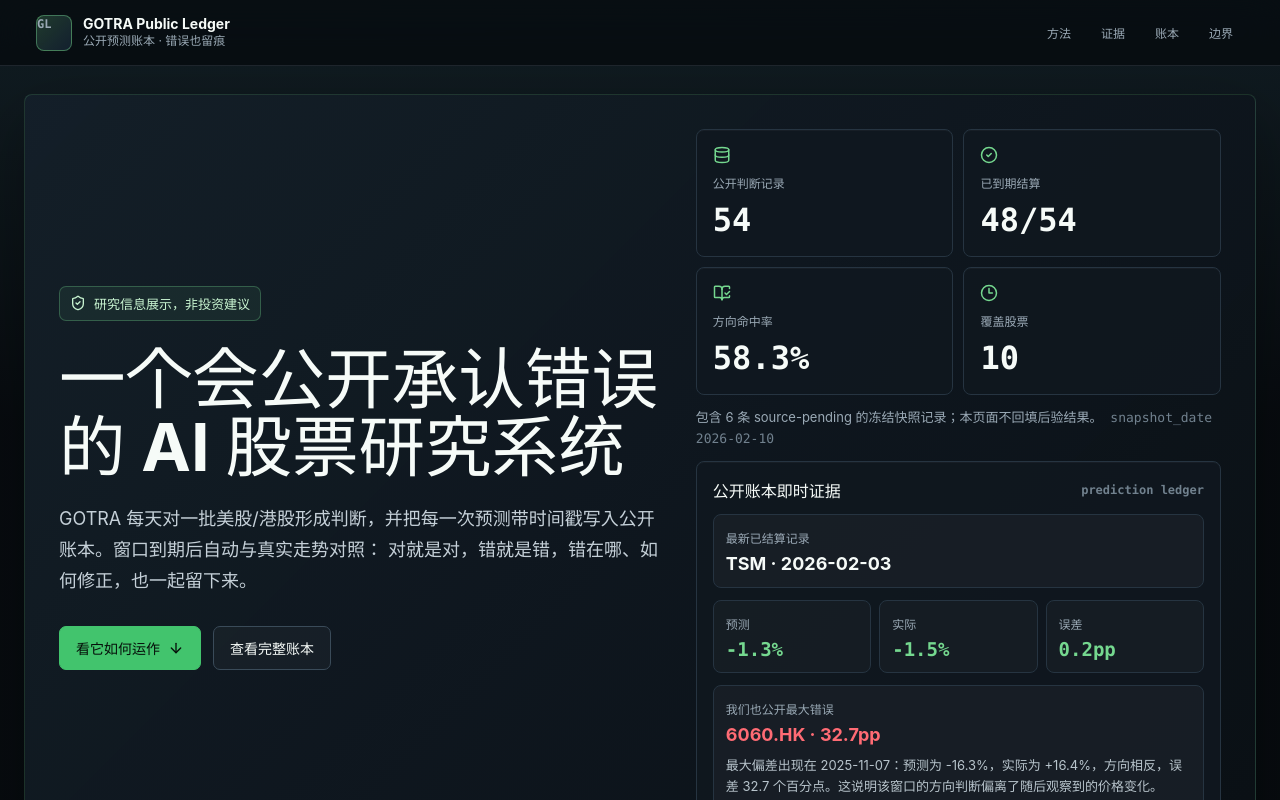
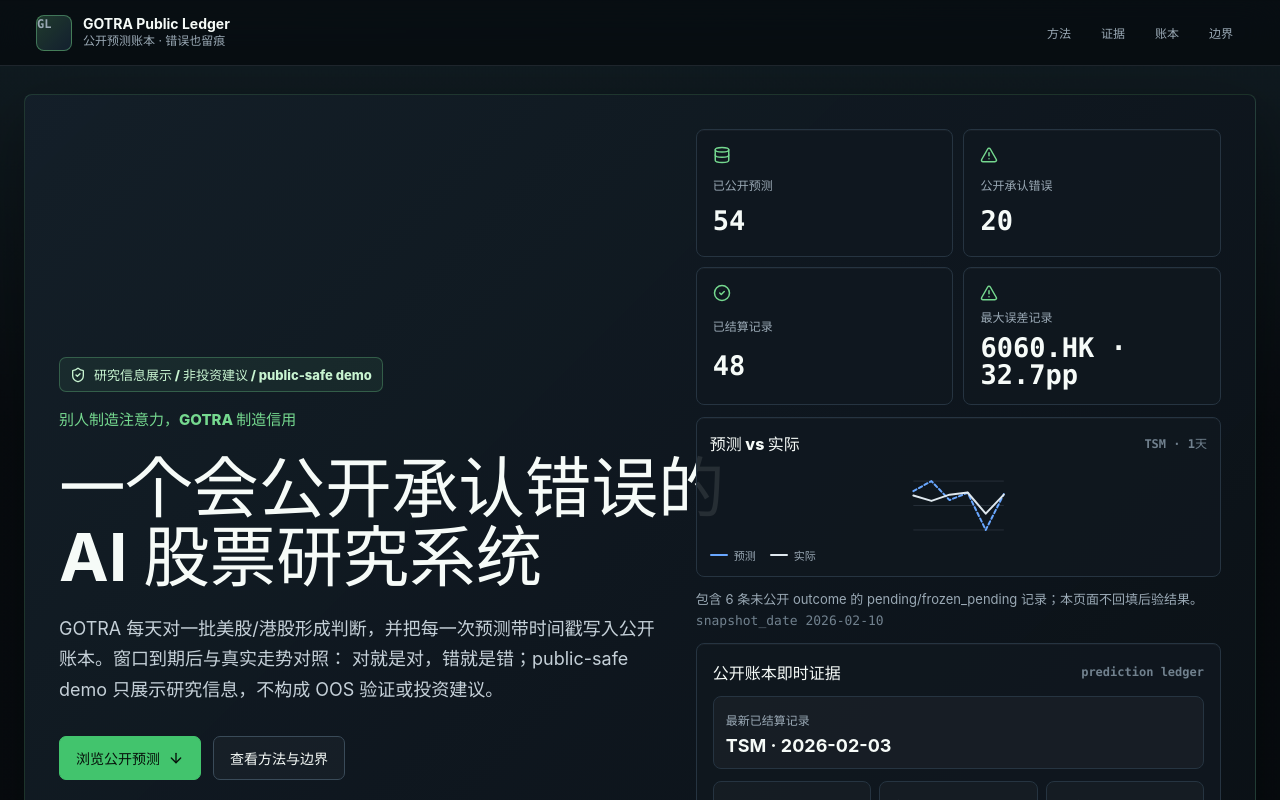
Before and after one commit to amanayayatu-tech/gotra-public-ledger, a React (Vite) app: page / in a window 1280 px wide. Shown: the top 800 px of the page. Built offline with nearby package versions, Linux system fonts and the light colour scheme.

Commit message:
Refine S1 hero narrative

```diff
--- a/src/components/Hero.tsx
+++ b/src/components/Hero.tsx
@@ -1,8 +1,7 @@
-import { ArrowDown, BookOpenCheck, CheckCircle2, Clock3, Database, ShieldCheck } from "lucide-react";
+import { ArrowDown, AlertTriangle, CheckCircle2, Database, ShieldCheck } from "lucide-react";
 import { describeLargestError } from "../data/cognition";
 import {
   formatNumber,
-  formatPercent,
   formatSignedPercent,
   type RecordView,
   type SummaryMetrics,
@@ -26,11 +25,105 @@
   );
 }
 
+function getLatestSettledRecord(records: RecordView[]): RecordView | null {
+  return (
+    [...records]
+      .filter((record) => record.status === "resolved")
+      .sort(
+        (a, b) =>
+          b.decision_date.localeCompare(a.decision_date, "en") ||
+          b.prediction_id.localeCompare(a.prediction_id, "en"),
+      )[0] ?? null
+  );
+}
+
+function getOpenMistakeCount(records: RecordView[]): number {
+  return records.filter((record) => record.status === "resolved" && record.direction_correct === false).length;
+}
+
+function buildMiniSeries(records: RecordView[]): RecordView[] {
+  const latestSettled = getLatestSettledRecord(records);
+  if (!latestSettled) {
+    return [];
+  }
+
+  return records
+    .filter((record) => record.status === "resolved" && record.ticker === latestSettled.ticker)
+    .sort(
+      (a, b) =>
+        a.decision_date.localeCompare(b.decision_date, "en") ||
+        a.prediction_id.localeCompare(b.prediction_id, "en"),
+    )
+    .slice(-6);
+}
+
+function toPolyline(values: number[], min: number, max: number): string {
+  const range = max - min || 1;
+  return values
+    .map((value, index) => {
+      const x = values.length === 1 ? 50 : (index / (values.length - 1)) * 100;
+      const y = 74 - ((value - min) / range) * 54;
+      return `${x.toFixed(1)},${y.toFixed(1)}`;
+    })
+    .join(" ");
+}
+
+function HeroMiniChart({ records }: { records: RecordView[] }) {
+  const series = buildMiniSeries(records);
+  const latest = series.at(-1);
+
+  if (!latest || series.length === 0) {
+    return (
+      <div className="hero-mini-chart empty" aria-label="预测 vs 实际迷你图">
+        <div className="proof-head">
+          <span>预测 vs 实际</span>
+          <strong>暂无</strong>
+        </div>
+        <p>暂无已结算记录可绘制折线。</p>
+      </div>
+    );
+  }
+
+  const values = series.flatMap((record) => [record.expected_change_pct, record.actual_change_pct ?? 0]);
+  const min = Math.min(-1, ...values);
+  const max = Math.max(1, ...values);
+
+  return (
+    <div className="hero-mini-chart" aria-label="预测 vs 实际迷你图">
+      <div className="proof-head">
+        <span>预测 vs 实际</span>
+        <strong>
+          {latest.ticker} · {latest.prediction_window}
+        </strong>
+      </div>
+      <svg viewBox="0 0 100 84" role="img" aria-label={`${latest.ticker} 最近已结算预测与实际折线`}>
+        <line x1="0" x2="100" y1="74" y2="74" />
+        <line x1="0" x2="100" y1="47" y2="47" />
+        <line x1="0" x2="100" y1="20" y2="20" />
+        <polyline className="predicted-line" points={toPolyline(series.map((record) => record.expected_change_pct), min, max)} />
+        <polyline className="actual-line" points={toPolyline(series.map((record) => record.actual_change_pct ?? 0), min, max)} />
+      </svg>
+      <div className="chart-legend" aria-hidden="true">
+        <span>
+          <i className="predicted" />
+          预测
+        </span>
+        <span>
+          <i className="actual" />
+          实际
+        </span>
+      </div>
+    </div>
+  );
+}
+
+function reportCtaClick(target: "full-ledger") {
+  window.dispatchEvent(new CustomEvent("cta_click", { detail: { target } }));
+}
+
 function MiniProofCard({ records }: { records: RecordView[] }) {
   const largestErrorRecord = getLargestErrorRecord(records);
-  const latestSettled = [...records]
-    .filter((record) => record.status === "resolved")
-    .sort((a, b) => b.decision_date.localeCompare(a.decision_date, "en"))[0];
+  const latestSettled = getLatestSettledRecord(records);
 
   return (
     <aside className="hero-proof" aria-label="公开账本即时证据">
@@ -72,25 +165,29 @@
 }
 
 export function Hero({ dataset, metrics, records }: HeroProps) {
+  const openMistakes = getOpenMistakeCount(records);
+  const largestErrorRecord = getLargestErrorRecord(records);
+
   return (
     <section className="hero-section" id="hero" aria-labelledby="page-title">
       <div className="hero-copy">
         <div className="hero-boundary-note">
           <ShieldCheck aria-hidden="true" size={16} />
-          研究信息展示，非投资建议
+          研究信息展示 / 非投资建议 / public-safe demo
         </div>
+        <p className="hero-brand-motif">别人制造注意力，GOTRA 制造信用</p>
         <h1 id="page-title">一个会公开承认错误的 AI 股票研究系统</h1>
         <p>
-          GOTRA 每天对一批美股/港股形成判断，并把每一次预测带时间戳写入公开账本。窗口到期后自动与真实走势对照：
-          对就是对，错就是错，错在哪、如何修正，也一起留下来。
+          GOTRA 每天对一批美股/港股形成判断，并把每一次预测带时间戳写入公开账本。窗口到期后与真实走势对照：
+          对就是对，错就是错；public-safe demo 只展示研究信息，不构成 OOS 验证或投资建议。
         </p>
         <div className="hero-actions" aria-label="Page shortcuts">
-          <a className="primary-action" href="#how-it-works">
-            看它如何运作
+          <a className="primary-action" href="#full-ledger" onClick={() => reportCtaClick("full-ledger")}>
+            浏览公开预测
             <ArrowDown aria-hidden="true" size={16} />
           </a>
-          <a className="secondary-action" href="#full-ledger">
-            查看完整账本
+          <a className="secondary-action" href="#method-boundary">
+            查看方法与边界
           </a>
         </div>
       </div>
@@ -99,29 +196,32 @@
         <div className="hero-stat-grid" aria-label="Dataset summary">
           <div>
             <Database aria-hidden="true" size={18} />
-            <span>公开判断记录</span>
+            <span>已公开预测</span>
             <strong>{metrics.total}</strong>
           </div>
           <div>
+            <AlertTriangle aria-hidden="true" size={18} />
+            <span>公开承认错误</span>
+            <strong>{openMistakes}</strong>
+          </div>
+          <div>
             <CheckCircle2 aria-hidden="true" size={18} />
-            <span>已到期结算</span>
+            <span>已结算记录</span>
+            <strong>{metrics.resolved}</strong>
+          </div>
+          <div>
+            <AlertTriangle aria-hidden="true" size={18} />
+            <span>最大误差记录</span>
             <strong>
-              {metrics.resolved}/{metrics.total}
+              {largestErrorRecord
+                ? `${largestErrorRecord.ticker} · ${formatNumber(Math.abs(largestErrorRecord.error ?? 0))}pp`
+                : "暂无"}
             </strong>
           </div>
-          <div>
-            <BookOpenCheck aria-hidden="true" size={18} />
-            <span>方向命中率</span>
-            <strong>{formatPercent(metrics.directionHitRate)}</strong>
-          </div>
-          <div>
-            <Clock3 aria-hidden="true" size={18} />
-            <span>覆盖股票</span>
-            <strong>{metrics.tickerCoverage}</strong>
-          </div>
         </div>
+        <HeroMiniChart records={records} />
         <p className="hero-data-note">
-          包含 {metrics.frozenPending} 条 source-pending 的冻结快照记录；本页面不回填后验结果。
+          包含 {metrics.pending + metrics.frozenPending} 条未公开 outcome 的 pending/frozen_pending 记录；本页面不回填后验结果。
           <span> snapshot_date {dataset.metadata.snapshot_date}</span>
         </p>
         <MiniProofCard records={records} />
--- a/src/styles.css
+++ b/src/styles.css
@@ -269,6 +269,9 @@
   font-size: clamp(42px, 5.2vw, 78px);
   line-height: 1.03;
   letter-spacing: 0;
+  overflow-wrap: normal;
+  text-wrap: balance;
+  word-break: keep-all;
 }
 
 .hero-copy p {
@@ -277,6 +280,15 @@
   color: #c5d0d8;
   font-size: 18px;
   line-height: 1.72;
+}
+
+.hero-copy .hero-brand-motif {
+  width: fit-content;
+  margin-top: 18px;
+  color: var(--green);
+  font-size: 15px;
+  font-weight: 850;
+  line-height: 1.35;
 }
 
 .hero-actions {
@@ -367,7 +379,8 @@
 .hero-stat-grid strong {
   color: var(--text);
   font-family: "SFMono-Regular", Consolas, monospace;
-  font-size: 32px;
+  overflow-wrap: anywhere;
+  font-size: 27px;
   line-height: 1;
 }
 
@@ -380,6 +393,82 @@
 .hero-data-note span {
   color: var(--faint);
   font-family: "SFMono-Regular", Consolas, monospace;
+}
+
+.hero-mini-chart {
+  display: grid;
+  gap: 8px;
+  min-height: 148px;
+  padding: 13px;
+  border: 1px solid var(--border);
+  border-radius: 8px;
+  background: rgba(16, 24, 32, 0.9);
+  box-shadow: 0 1px 0 rgba(255, 255, 255, 0.03) inset;
+}
+
+.hero-mini-chart.empty {
+  align-content: start;
+}
+
+.hero-mini-chart.empty p {
+  color: var(--muted);
+  font-size: 13px;
+  line-height: 1.55;
+}
+
+.hero-mini-chart svg {
+  width: 100%;
+  height: 76px;
+  overflow: visible;
+}
+
+.hero-mini-chart line {
+  stroke: rgba(113, 129, 142, 0.32);
+  stroke-width: 0.8;
+}
+
+.hero-mini-chart polyline {
+  fill: none;
+  stroke-linecap: round;
+  stroke-linejoin: round;
+  stroke-width: 2.2;
+}
+
+.hero-mini-chart .predicted-line {
+  stroke: var(--blue);
+  stroke-dasharray: 4 3;
+}
+
+.hero-mini-chart .actual-line {
+  stroke: #dfe8ee;
+}
+
+.chart-legend {
+  display: flex;
+  gap: 14px;
+  color: var(--muted);
+  font-size: 11px;
+  font-weight: 800;
+}
+
+.chart-legend span {
+  display: inline-flex;
+  align-items: center;
+  gap: 6px;
+}
+
+.chart-legend i {
+  width: 18px;
+  height: 2px;
+  border-radius: 999px;
+}
+
+.chart-legend .predicted {
+  background: var(--blue);
+}
+
+.chart-legend .actual {
+  background: #dfe8ee;
 }
 
 .hero-proof {
@@ -1846,6 +1935,11 @@
     margin-top: 16px;
   }
 
+  .hero-copy .hero-brand-motif {
+    margin-top: 14px;
+    font-size: 14px;
+  }
+
   .hero-boundary-note {
     min-height: 30px;
     padding: 6px 8px;
@@ -1964,11 +2058,37 @@
   }
 
   h1 {
-    font-size: 32px;
+    margin-top: 14px;
+    font-size: 30px;
+    line-height: 1.08;
+    text-wrap: auto;
+  }
+
+  .hero-section {
+    gap: 12px;
+  }
+
+  .hero-copy p {
+    margin-top: 12px;
+    font-size: 14px;
+    line-height: 1.5;
+  }
+
+  .hero-boundary-note {
+    max-width: 100%;
+  }
+
+  .hero-actions {
+    margin-top: 16px;
   }
 
   .hero-actions a {
     width: 100%;
+  }
+
+  .primary-action,
+  .secondary-action {
+    min-height: 40px;
   }
 
   .chart-frame,
```
